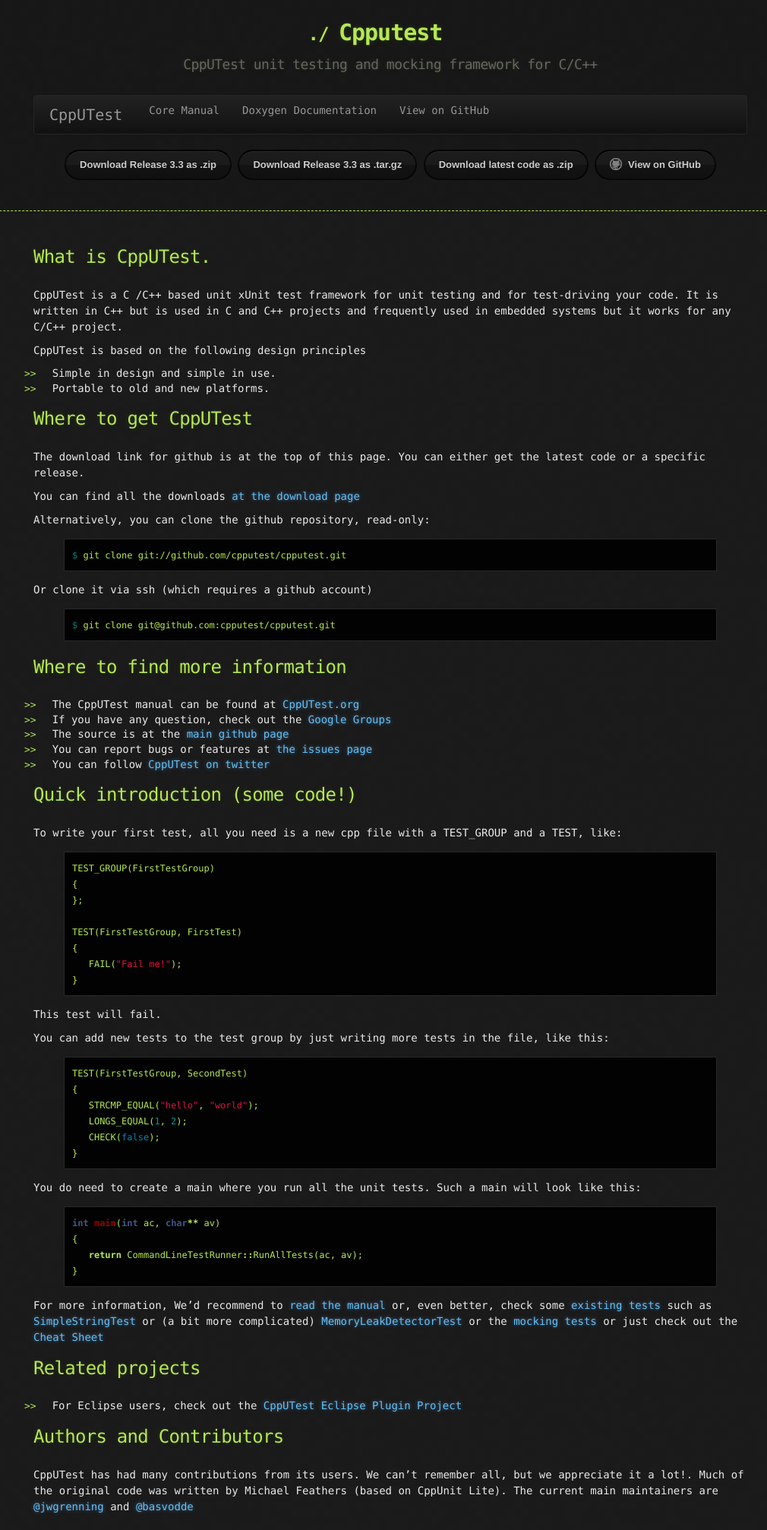
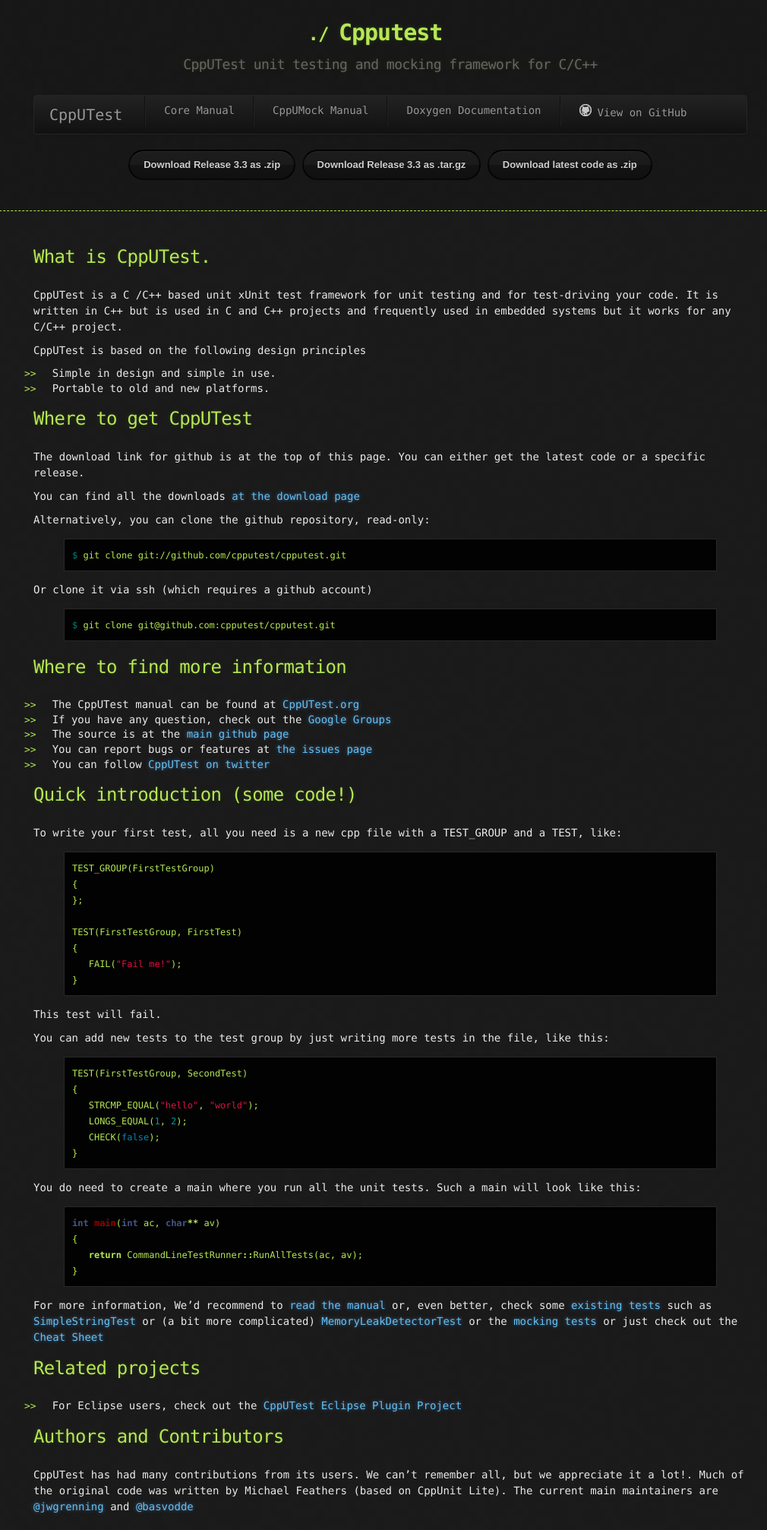
Before and after one commit to cpputest/cpputest.github.io, a Jekyll site: the page built from index.markdown, in a window 1280 px wide. Shown: the whole page at 76% size, without its empty margins (126-1136 px from the left). Built offline with Jekyll 4.4.1, drawn with Linux system fonts in a browser that asks for light colours.

Commit message:
Updated style and started mocking manual

```diff
--- a/_layouts/default.html
+++ b/_layouts/default.html
@@ -23,10 +23,15 @@
 		        <div class="navbar-inner">
 			        <a class="brand" href="index.html">CppUTest</a>
 			        <ul class="nav">
+			        	<li class="divider-vertical"></li>
 				        <li><a href="manual.html">Core Manual</a></li>
+			        	<li class="divider-vertical"></li>
+				        <li><a href="mocking_manual.html">CppUMock Manual</a></li>
+				        <li class="divider-vertical"></li>
 				        <li><a href="docs/index.html">Doxygen Documentation</a></li>
-<!-- 				        <li class="btn-github"><a href="https://github.com/cpputest/cpputest"><span class="icon">View on GitHub</span></a></li> -->
-				        <li><a href="https://github.com/cpputest/cpputest">View on GitHub</a></li>
+				        <li class="divider-vertical"></li>
+				        <li><a href="https://github.com/cpputest/cpputest"><span class="github_icon"></span><span>View on
+				        GitHub</span></a></li>
 				    </ul>
 				</div>
 			</div>
@@ -36,7 +41,6 @@
           <a href="https://github.com/downloads/cpputest/cpputest/CppUTest-v3.3.zip" class="btn btn-inverse">Download Release 3.3 as .zip</a>
           <a href="https://github.com/downloads/cpputest/cpputest/CppUTest-v3.3.tar.gz" class="btn btn-inverse">Download Release 3.3 as .tar.gz</a>
           <a href="https://github.com/cpputest/cpputest/zipball/master" class="btn btn-inverse">Download latest code as .zip</a>
-          <a href="https://github.com/cpputest/cpputest" class="btn btn-inverse btn-github"><span class="icon"></span>View on GitHub</a>
         </section>
 	  </div>
     </header>
--- /dev/null
+++ b/mocking_manual.markdown
@@ -0,0 +1,6 @@
+---
+layout: default
+title: CppUTest Mocking Manual
+---
+
+This page will very soon include the manual related to mocking
--- a/stylesheets/stylesheet.css
+++ b/stylesheets/stylesheet.css
@@ -25,12 +25,6 @@ h1, h2, h3, h4, h5, h6 {
 li {
   line-height: 1.4 ;
 }
-
-/* Header, <header>
-   header   - container
-   h1       - project name
-   h2       - project description
-*/
 
 header {
   background: rgba(0, 0, 0, 0.1);
@@ -66,7 +60,7 @@ header h2 {
   color: #666;
 }
 
-#downloads .btn {
+header #downloads .btn, btn-inverse {
   display: inline-block;
   text-align: center;
   margin: 0;
@@ -207,18 +201,11 @@ hr {
   background: -webkit-linear-gradient(top, rgba(40, 40, 40, 0.6), rgba(35, 35, 35, 0.6) 50%, rgba(10, 10, 10, 0.8) 50%, rgba(0, 0, 0, 0.8));
 }
 
-.btn .icon {
+.github_icon {
   display: inline-block;
   width: 16px;
   height: 16px;
   margin: 1px 8px 0 0;
-  float: left;
-}
-
-.btn-github .icon {
-  display: inline-block;
-  float: left;
-  opacity: 0.6;
   background: url("../images/blacktocat.png") 0 0 no-repeat;
 }
 
```
